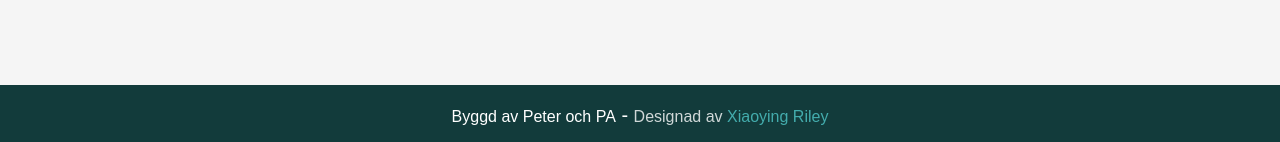
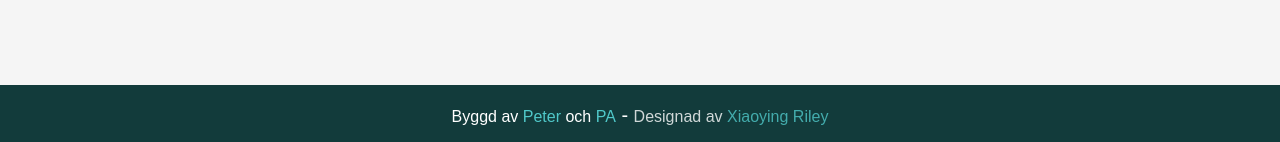
Before and after one commit to soulgalore/itgranskarna.org, a Jekyll site: the page built from index.md, in a window 1280 px wide and 1017 px high. Shown: the part 872-1014 px from the top of the window. Built offline with Jekyll 4.4.1, drawn with Linux system fonts in a browser that asks for light colours; part of the change alters nothing that is shown.

```diff
--- a/_includes/footer.html
+++ b/_includes/footer.html
@@ -1,7 +1,7 @@
     <!-- ******FOOTER****** -->
     <footer class="footer">
         <div class="container text-center">
-            <small>Byggd av Peter och PA</small> -
+            <small>Byggd av <a href="https://www.peterhedenskog.com">Peter</a> och <a href="https://twitter.com/parangsjo">PA</a></small> -
             <small class="copyright">Designad<i class="fas fa-heart"></i> av <a href="https://themes.3rdwavemedia.com" target="_blank">Xiaoying Riley</a></small>
         </div><!--//container-->
     </footer><!--//footer-->
```
